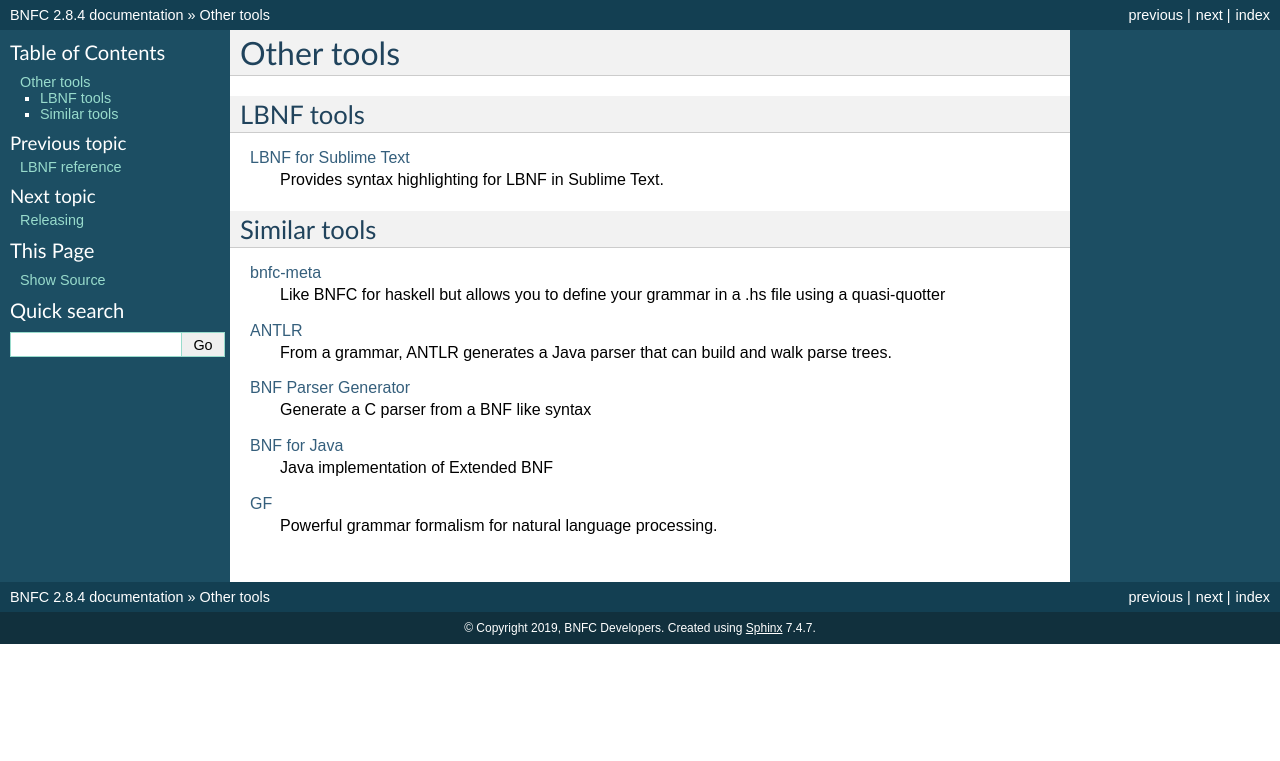
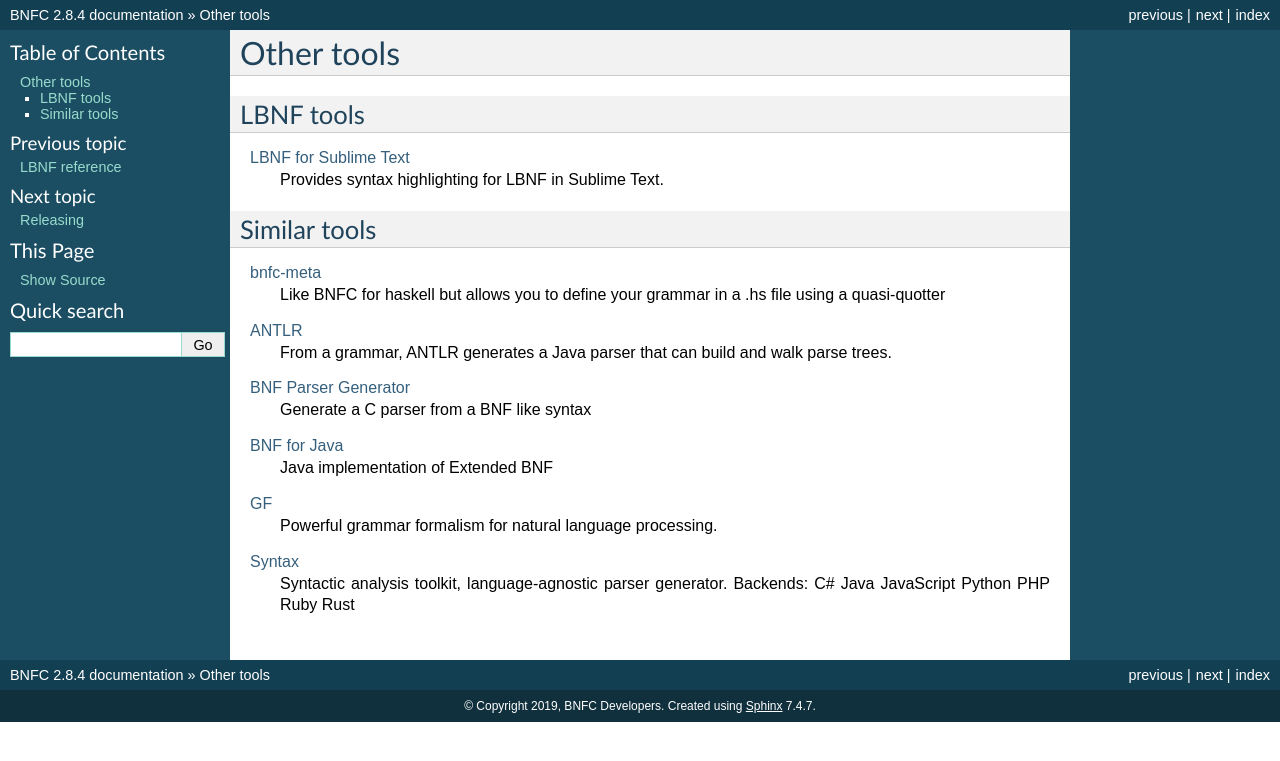
Before and after one commit to BNFC/bnfc, a Sphinx documentation site: the page built from docs/othertools.rst, in a window 1280 px wide. Shown: the top 761 px of the page. Built offline with Sphinx 7.4.7, drawn with Linux system fonts in a browser that asks for light colours; formulas are drawn with MathJax 3.

Commit message:
[ docs ] Other tools: Syntax

```diff
--- a/docs/othertools.rst
+++ b/docs/othertools.rst
@@ -25,9 +25,21 @@ ANTLR_
     Java implementation of Extended BNF
 `GF`_
     Powerful grammar formalism for natural language processing.
+`Syntax`_
+    Syntactic analysis toolkit, language-agnostic parser generator.
+    Backends:
+    C#
+    Java
+    JavaScript
+    Python
+    PHP
+    Ruby
+    Rust
+
 
 .. _BNF Parser Generator: http://www.nongnu.org/bnf/
 .. _bnfc-meta: http://hackage.haskell.org/package/BNFC-meta
 .. _ANTLR: http://www.antlr.org/
 .. _BNF for Java: http://bnf-for-java.sourceforge.net/
 .. _GF: http://www.grammaticalframework.org/
+.. _Syntax: https://github.com/DmitrySoshnikov/syntax
```
